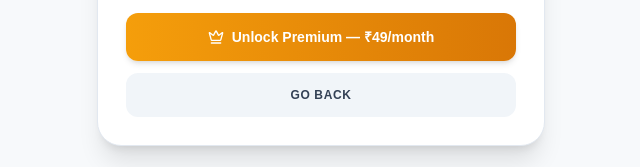
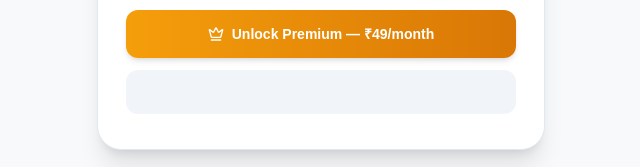
Before and after one commit to shanu-dev911/sonilearn, a Next.js app: page /leaderboard in a window 1280 px wide. Shown: the part 435-602 px from the top of the page, without its empty margins (319-959 px from the left). Built offline with nearby package versions, Linux system fonts and the light colour scheme; no server answers; the database is empty.

Commit message:
Replace complex tagline with simple text

```diff
--- a/app/leaderboard/page.tsx
+++ b/app/leaderboard/page.tsx
@@ -270,7 +270,7 @@ export default function LeaderboardPage() {
                         onClick={() => router.push("/")}
                         className="w-full mt-3 bg-slate-100 hover:bg-slate-200 text-slate-700 font-bold h-11 rounded-xl text-xs uppercase tracking-wider"
                     >
-                        Go Back
+
                     </button>
                 </div>
             </div>
```
